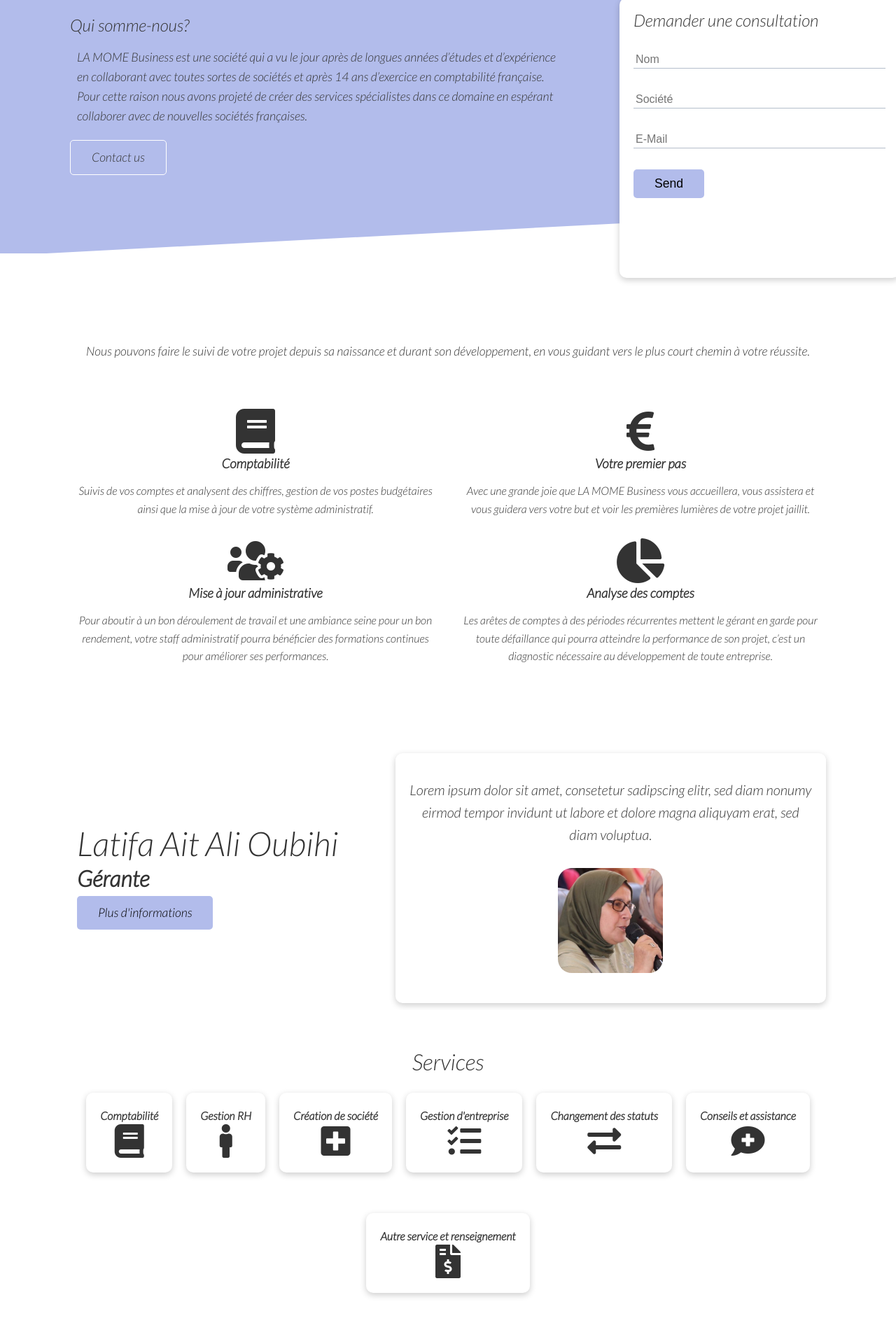
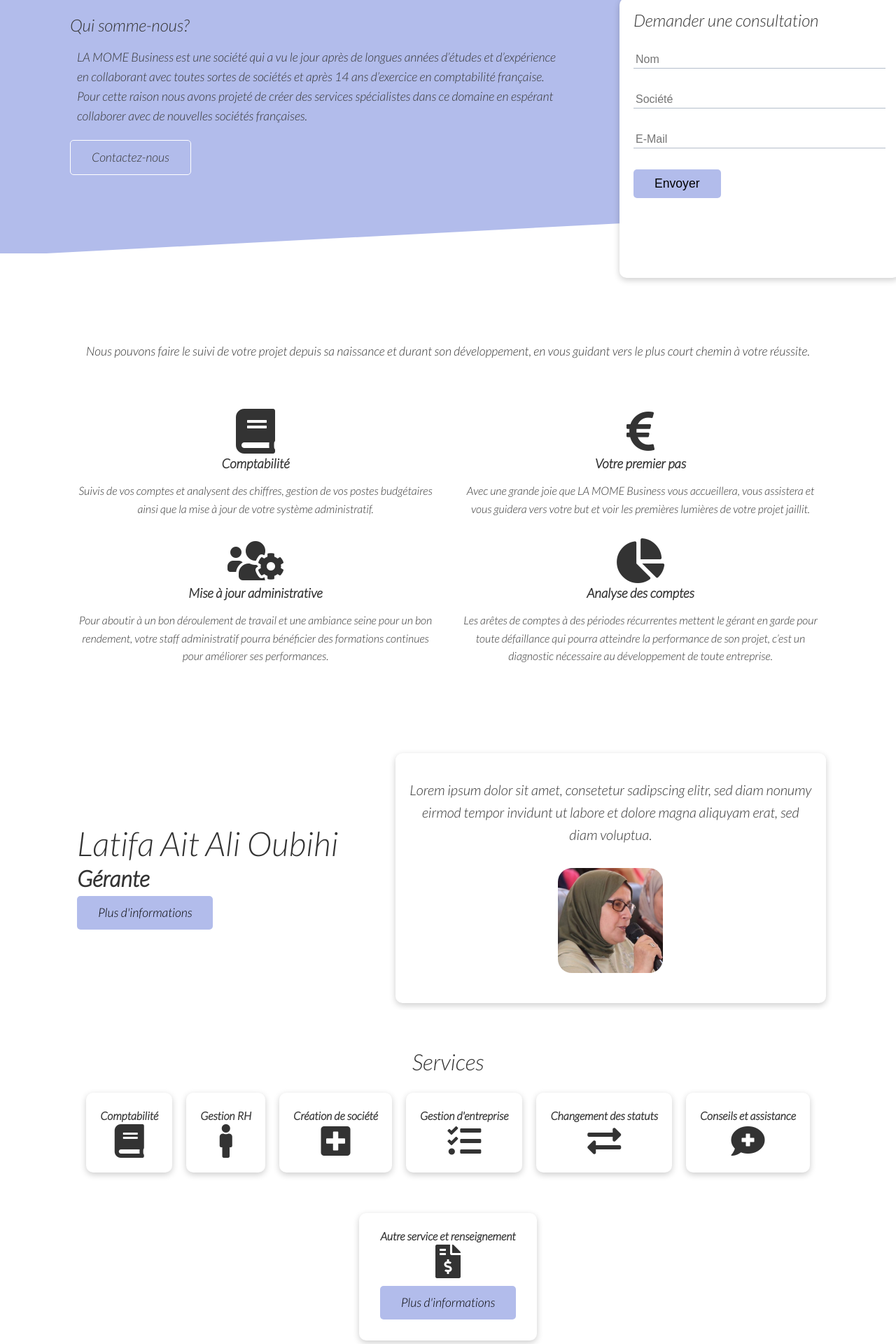
Before and after one commit to MedGhazal/LaMome-Business-Website, a PHP site: page / in a window 1280 px wide. Shown: the part 188-2108 px from the top of the page at 70% size. Run offline with PHP 8.4, Linux system fonts and the light colour scheme.

Commit message:
Corrected some elements

```diff
--- a/index.html
+++ b/index.html
@@ -34,7 +34,7 @@
 	        	<div class="showcase-text">
 				<h2>Qui somme-nous?</h2>
 				<p>LA MOME Business est une société qui a vu le jour après de longues années d’études et d’expérience en collaborant avec toutes sortes de sociétés et après 14 ans d’exercice en comptabilité française. Pour cette raison nous avons projeté de créer des services spécialistes dans ce domaine en espérant collaborer avec de nouvelles sociétés françaises.</p>
-				<a  href="contact_us.html" class="btn btn-outline">Contact us</a>
+				<a  href="mailto:lamome.business@gmail.com" class="btn btn-outline">Contactez-nous</a>
 	    		</div>
 			<div class="showcase-form card">
 			  	<h2>Demander une consultation</h2>
@@ -48,7 +48,7 @@
 					<div class="form-control">
 						<input type="email" name="E-Mail" placeholder="E-Mail" required>
 					</div>
-					<input type="submit" value="Send" class="btn btn-primary">
+					<input type="submit" value="Envoyer" class="btn btn-primary">
 				</form>
 			</div>
 	    	</div>
@@ -92,7 +92,7 @@
 			<div class="owner">
 			<h2 class="lg">Latifa Ait Ali Oubihi</h2>
 			<h3 class="md">Gérante</h3>
-			<a class="btn btn-dark" href=" ">Plus d'informations</a>
+			<a class="btn btn-dark" href="https://www.linkedin.com/in/latifa-ait-ali-4061673b/">Plus d'informations</a>
 			</div>
 			<div class="card">
 			<p class="lead my-1">Lorem ipsum dolor sit amet, consetetur sadipscing elitr, sed diam nonumy eirmod tempor invidunt ut labore et dolore magna aliquyam erat, sed diam voluptua.</p>
@@ -129,7 +129,8 @@
 			</div>
 			<div class="card">
 			<h3 class="sm">Autre service et renseignement</h3>
-			<i class="fas fa-file-invoice-dollar fa-3x"></i>
+			<i class="fas fa-file-invoice-dollar fa-3x"></i><br>
+			<a class="btn btn-dark" href="./more.html">Plus d'informations</a>
 			</div>
 		</div>
 	</section>
@@ -142,6 +143,7 @@
 			<div class="owner">
 			<h2 class="lg">Philippe Brunet</h2>
 			<h3 class="md">Gérant de la société Filovent</h3>
+			<a class="btn btn-dark" href="https://www.linkedin.com/in/philippe-brunet-bb54998/">Plus d'informations</a>
 			</div>
 		</div>
 	</section>
@@ -168,8 +170,8 @@
 	<footer class="footer bg-dark py-5">
 		<div class="container grid grid-3">
 			<div class="footer text">
-				<h1>La Mome Business</h1>
-				<p>Copyright &copy 2020</p>
+				<h1>LA MOME Business</h1>
+				<p>Copyright &copy 2021</p>
 			</div>
 			<!--<nav>
 			  <ul>
--- a/styles/stylesheet.css
+++ b/styles/stylesheet.css
@@ -123,6 +123,7 @@ img { width: 100%; }
 .services .card:hover {
 	transform: translateY(-15px);
 }
+.services .card a { margin: 10px; }
 .infos { align-items: center; align-text: center; }
 .route { margin: 20px; padding: 20px; }
 .infos .email-tel { padding: 20px; margin: 20px; align-text: center; }
```
Also changed, not shown: 2 other files.
